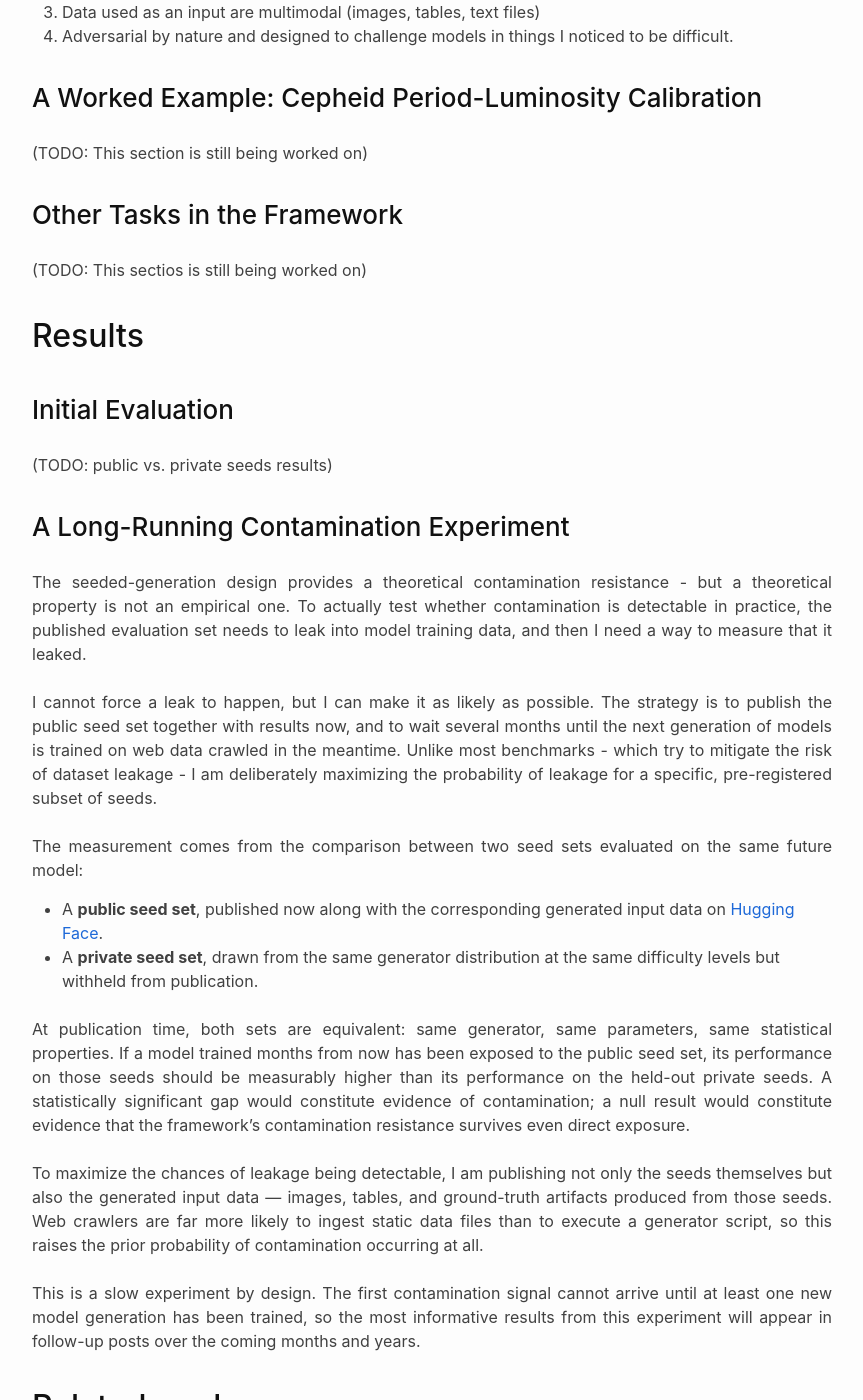
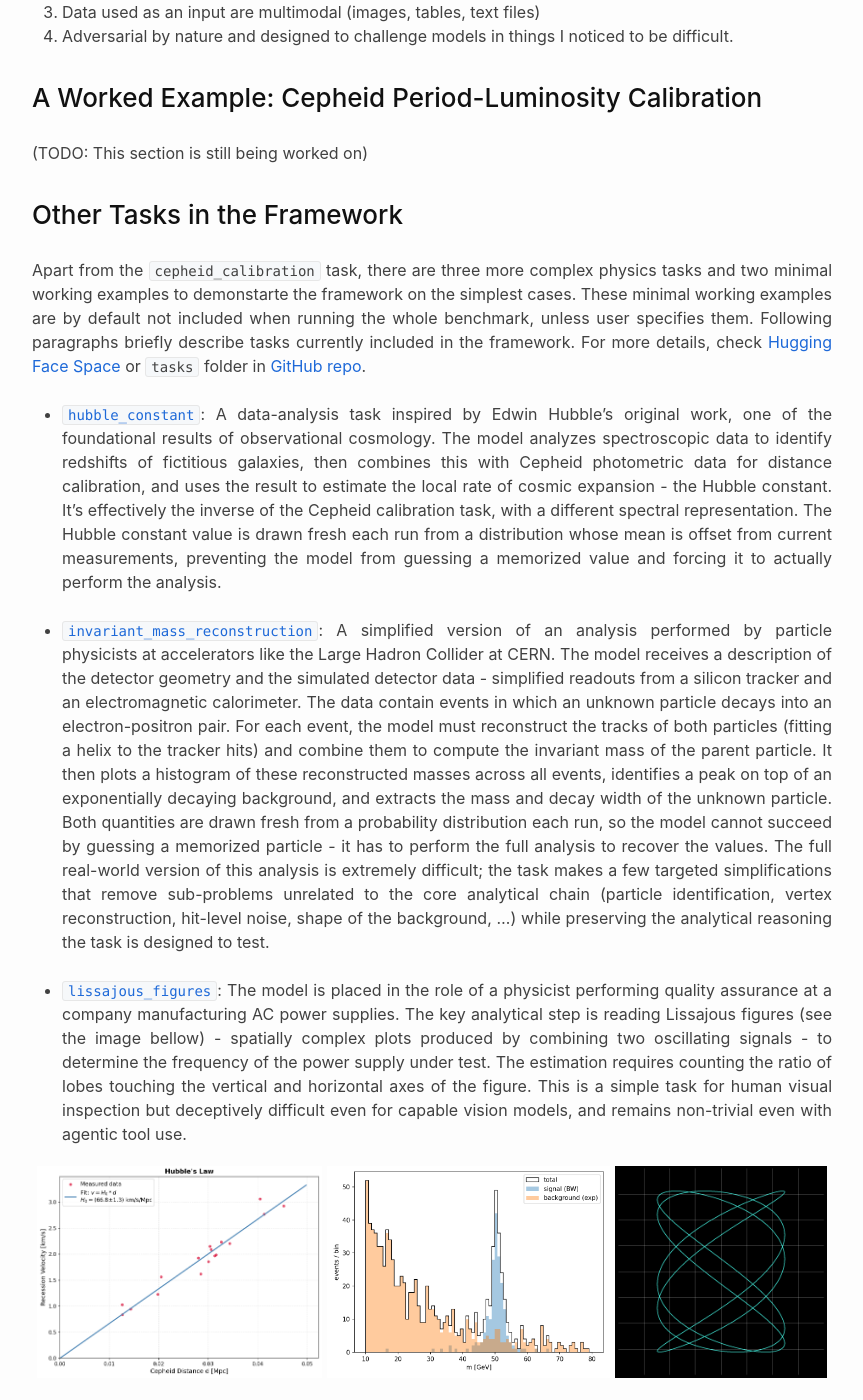
Before and after one commit to otheiner/blog, a Jekyll site: the page built from _posts/2026-05-05-PARAMETR-Bench.md, in a window 1280 px wide and 1400 px high, scrolled down 6543 px. Shown: the whole window, without its empty margins (208-1071 px from the left). Built offline with Jekyll 4.4.1, drawn with Linux system fonts in a browser that asks for light colours; some of the changed text lies outside the part shown.

Commit message:
Updates to the post

````diff
--- a/_posts/2026-05-05-PARAMETR-Bench.md
+++ b/_posts/2026-05-05-PARAMETR-Bench.md
@@ -68,7 +68,7 @@ graph TD
 ```
 </div>
 
-The user specifies two inputs at the start of a run: a set of seeds and a difficulty level. Each seed produces a distinct task instance. The difficulty level is shared across all sequences in the run. The following diagram shows what happens inside a single evaluation sequence.
+When running the benchmark, user specifies two inputs at the start of a run: a set of seeds and a difficulty level. Each seed produces a distinct task instance and the difficulty level is shared across all sequences in the run. The following diagram shows what happens inside a single evaluation sequence.
 
 <div style="text-align: center; max-width: 900px; margin: 0 auto;" markdown="1">
 ```mermaid
@@ -130,7 +130,7 @@ Task generation in PARAMETR-Bench uses seeded pseudo-random number generators, w
 
 Each task also ships with a configuration file that exposes the generator's parameters, grouped into three difficulty levels: easy, medium, and hard. These levels typically differ in dataset size, noise levels, and other parameters that control how challenging the task is to solve.
 
-The `_count_circles` task included in the framework is a useful illustration. Tasks prefixed with an underscore are minimal working examples — not used in evaluation by default, but kept in the repository for demonstration and debugging. The setup is simple: the model receives several images of black circles on a white background and is asked to count the circles in each, then compute the average. With at most 5 circles per image, most modern vision models handle this reliably. With 20 circles per image, even capable models start to miscount. This is precisely where agentic evaluation matters: a model that can write a Python script to detect and count the circles will succeed where direct visual counting fails. The same task, evaluated agentically versus non-agentically, measures qualitatively different capabilities. We will discuss the agentic vs. non-agentic aspect in depth later.
+The [`_count_circles`](https://github.com/otheiner/PARAMETR-Bench/blob/main/tasks/_count_circles/prompt.md) task included in the framework is a useful illustration. Tasks prefixed with an underscore are minimal working examples — not used in evaluation by default, but kept in the repository for demonstration and debugging. The setup is simple: the model receives several images of black circles on a white background and is asked to count the circles in each, then compute the average. With at most 5 circles per image, most modern vision models handle this reliably. With 20 circles per image, even capable models start to miscount. This is precisely where agentic evaluation matters: a model that can write a Python script to detect and count the circles will succeed where direct visual counting fails. The same task, evaluated agentically versus non-agentically, measures qualitatively different capabilities. We will discuss the agentic vs. non-agentic aspect in depth later.
 
 You can try the task generator yourself in the interactive demo hosted on Hugging Face Spaces:
 
@@ -233,7 +233,26 @@ Currently, there are four proper tasks and two minimal working example tasks in
 
 ### Other Tasks in the Framework
 
-(TODO: This sectios is still being worked on)
+Apart from the `cepheid_calibration` task, there are three more complex physics tasks and two minimal working examples to demonstarte the framework on the simplest cases. These minimal working examples are by default not included when running the whole benchmark, unless user specifies them. Following paragraphs briefly describe tasks currently included in the framework. For more details, check [Hugging Face Space](https://huggingface.co/spaces/otheiner/PARAMETR-Bench_demo) or `tasks` folder in [GitHub repo](https://github.com/otheiner/PARAMETR-Bench/).
+
+ - [`hubble_constant`](https://github.com/otheiner/PARAMETR-Bench/blob/main/tasks/hubble_constant/prompt.md): A data-analysis task inspired by Edwin Hubble's original work, one of the foundational results of observational cosmology. The model analyzes spectroscopic data to identify redshifts of fictitious galaxies, then combines this with Cepheid photometric data for distance calibration, and uses the result to estimate the local rate of cosmic expansion - the Hubble constant. It's effectively the inverse of the Cepheid calibration task, with a different spectral representation. The Hubble constant value is drawn fresh each run from a distribution whose mean is offset from current measurements, preventing the model from guessing a memorized value and forcing it to actually perform the analysis.
+
+ - [`invariant_mass_reconstruction`](https://github.com/otheiner/PARAMETR-Bench/blob/main/tasks/invariant_mass_reconstruction/prompt.md): A simplified version of an analysis performed by particle physicists at accelerators like the Large Hadron Collider at CERN. The model receives a description of the detector geometry and the simulated detector data - simplified readouts from a silicon tracker and an electromagnetic calorimeter. The data contain events in which an unknown particle decays into an electron-positron pair. For each event, the model must reconstruct the tracks of both particles (fitting a helix to the tracker hits) and combine them to compute the invariant mass of the parent particle. It then plots a histogram of these reconstructed masses across all events, identifies a peak on top of an exponentially decaying background, and extracts the mass and decay width of the unknown particle. Both quantities are drawn fresh from a probability distribution each run, so the model cannot succeed by guessing a memorized particle - it has to perform the full analysis to recover the values. The full real-world version of this analysis is extremely difficult; the task makes a few targeted simplifications that remove sub-problems unrelated to the core analytical chain (particle identification, vertex reconstruction, hit-level noise, shape of the background, ...) while preserving the analytical reasoning the task is designed to test.
+
+ - [`lissajous_figures`](https://github.com/otheiner/PARAMETR-Bench/blob/main/tasks/lissajous_figures/prompt.md): The model is placed in the role of a physicist performing quality assurance at a company manufacturing AC power supplies. The key analytical step is reading Lissajous figures (see the image bellow) - spatially complex plots produced by combining two oscillating signals - to determine the frequency of the power supply under test. The estimation requires counting the ratio of lobes touching the vertical and horizontal axes of the figure. This is a simple task for human visual inspection but deceptively difficult even for capable vision models, and remains non-trivial even with agentic tool use.
+
+ {% include gallery.html
+  type="justified"
+  images="/assets/images/PARAMETR-Bench/hubble.png > Visualisation of the solution of Hubble constant estimation.;
+          /assets/images/PARAMETR-Bench/invariant_mass.png > Mass spectrum that model has to reconstruct from the data and then fit the peak.;
+          /assets/images/PARAMETR-Bench/lissajous.png > Lissajous figure generated in one of the tasks.;
+      "%}
+
+Two minimal working examples follow. These tasks are simple and require no physics knowledge, so a potential contributor from a different field can examine the framework without having to understand the physics tasks. Both tasks have names prefixed with an underscore - by convention, tasks in PARAMETR-Bench whose names start with `_` are minimal working examples and are not included in the default benchmark evaluation, but they remain in the repository for demonstration and debugging. Even though both tasks are deliberately simple, they reveal interesting LLM failure modes. They're useful both as framework demonstrations and as small empirical probes of what current models still struggle with.
+
+  - [`_count_circles`](https://github.com/otheiner/PARAMETR-Bench/blob/main/tasks/_count_circles/prompt.md): The model receives several images of black circles on a white background and is asked to count the circles in each, then compute the average. With few circles per image, most vision models handle this easily; with many circles per image, even capable models start to miscount, making this a useful illustration of when agentic evaluation outperforms direct visual reasoning.
+  - [`_compute_average`](https://github.com/otheiner/PARAMETR-Bench/blob/main/tasks/_compute_average/prompt.md): The model is given a list of numbers and asked to compute their average. Trivially easy in principle, but less capable models sometimes hallucinate the result when the list is long or the numbers contain many decimal places.
+
 
 ## Results
 
````
Also changed, not shown: other parts of _posts/2026-05-05-PARAMETR-Bench.md (+1 -1 lines), assets/images/PARAMETR-Bench/cepheids.png (added), assets/images/PARAMETR-Bench/hubble.png (added), assets/images/PARAMETR-Bench/invariant_mass.png (added), assets/images/PARAMETR-Bench/lissajous.png (added), 1 other file.
